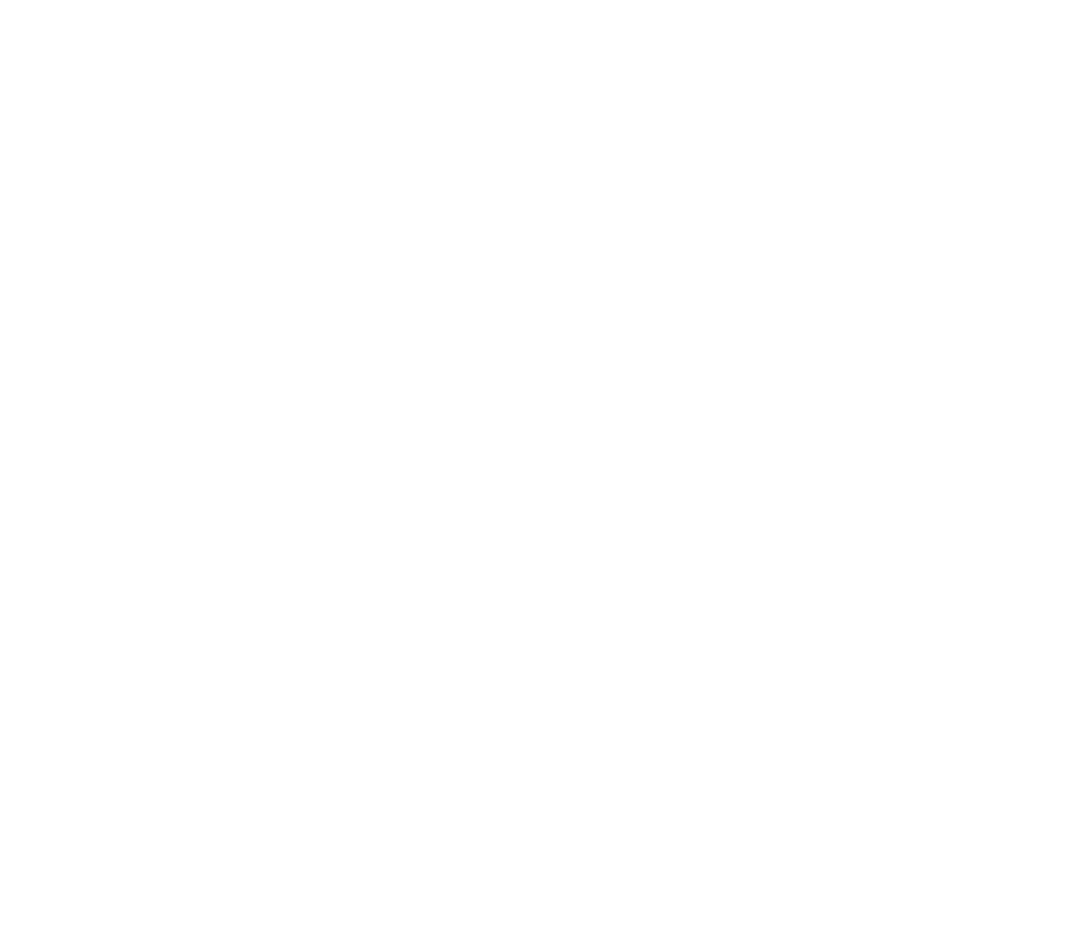
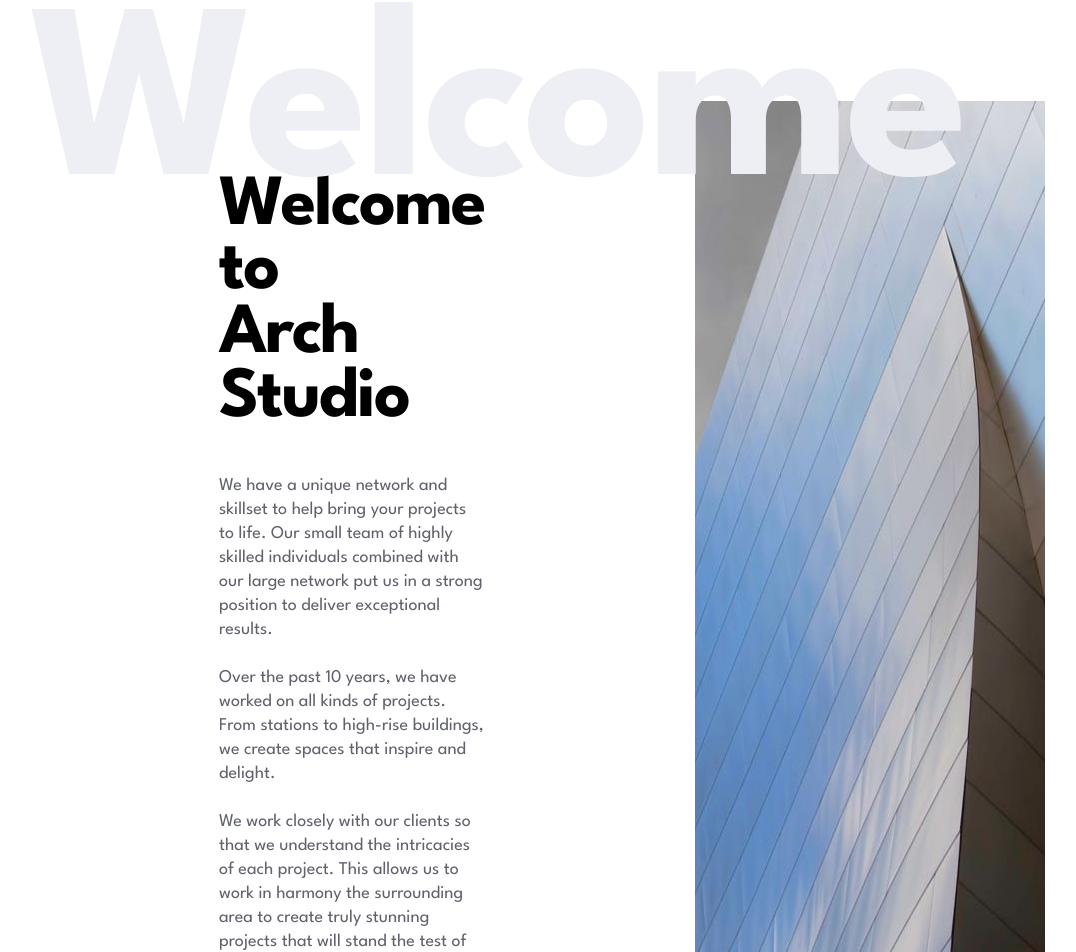
Before and after one commit to adarshcodes/arch-studio, a React (Create React App) app: page / in a window 1280 px wide. Shown: the part 966-1918 px from the top of the page, without its empty margins (136-1212 px from the left). Before the commit the page ends 880 px from the top, so only its background shows below. Built offline with nearby package versions, Linux system fonts and the light colour scheme.

Commit message:
styled the welcome component

```diff
--- /dev/null
+++ b/src/assets/sass/components/_welcome.styles.scss
@@ -0,0 +1,31 @@
+.welcome-section {
+	margin-top: 10rem;
+	margin-bottom: 20rem;
+	position: relative;
+
+	.bold-span {
+		position: absolute;
+		top: 0;
+		left: 0;
+		color: $very-light-grey;
+	}
+
+	&__content {
+		@include flex-row;
+		padding-top: 8.7rem;
+		width: 100%;
+
+		&__text-box {
+			@include flex-row;
+			padding: 7.4rem 21rem 1rem 19rem;
+		}
+
+		.welcome-title {
+			margin-bottom: 4.3rem;
+		}
+
+		.welcome-text {
+			color: $dark-grey;
+		}
+	}
+}
--- a/src/assets/sass/main.css
+++ b/src/assets/sass/main.css
@@ -205,6 +205,40 @@
   background-color: #1b1d23 !important;
 }
 
+.welcome-section {
+  margin-top: 10rem;
+  margin-bottom: 20rem;
+  position: relative;
+}
+
+.welcome-section .bold-span {
+  position: absolute;
+  top: 0;
+  left: 0;
+  color: #eeeff4;
+}
+
+.welcome-section__content {
+  display: flex;
+  flex-direction: row;
+  padding-top: 8.7rem;
+  width: 100%;
+}
+
+.welcome-section__content__text-box {
+  display: flex;
+  flex-direction: row;
+  padding: 7.4rem 21rem 1rem 19rem;
+}
+
+.welcome-section__content .welcome-title {
+  margin-bottom: 4.3rem;
+}
+
+.welcome-section__content .welcome-text {
+  color: #60636d;
+}
+
 .navbar {
   display: flex;
   flex-direction: row;
--- a/src/assets/sass/main.scss
+++ b/src/assets/sass/main.scss
@@ -11,6 +11,7 @@
 @import "./components/pagination.styles";
 @import "./components/button.styles";
 @import "./components/hero.styles";
+@import "./components/welcome.styles";
 
 // Routes
 @import "./routes/navigation.styles";
--- a/src/routes/home/home.component.jsx
+++ b/src/routes/home/home.component.jsx
@@ -4,6 +4,7 @@
 // importing components
 import Pagination from "../../components/pagination.component";
 import Hero from "./hero.component";
+import Welcome from "./welcome.component";
 
 export default function Home() {
 	return (
@@ -13,6 +14,7 @@
 			</Helmet>
 			<Pagination page={"home"} />
 			<Hero />
+			<Welcome />
 		</div>
 	);
 }
--- /dev/null
+++ b/src/routes/home/welcome.component.jsx
@@ -0,0 +1,44 @@
+import React from "react";
+
+import WelcomeImg from "../../assets/images/home/image-welcome.jpg";
+
+function Welcome() {
+	return (
+		<section className="welcome-section">
+			<span className="heading-xl bold-span">Welcome</span>
+			<div className="welcome-section__content">
+				<div className="welcome-section__content__text-box">
+					<div className="welcome-section__content__text">
+						<h3 className="heading-m welcome-title">
+							Welcome to <br /> Arch Studio
+						</h3>
+						<p className="welcome-text">
+							We have a unique network and skillset to help bring your projects
+							to life. Our small team of highly skilled individuals combined
+							with our large network put us in a strong position to deliver
+							exceptional results.
+							<br />
+							<br />
+							Over the past 10 years, we have worked on all kinds of projects.
+							From stations to high-rise buildings, we create spaces that
+							inspire and delight.
+							<br />
+							<br />
+							We work closely with our clients so that we understand the
+							intricacies of each project. This allows us to work in harmony the
+							surrounding area to create truly stunning projects that will stand
+							the test of time.
+						</p>
+					</div>
+				</div>
+				<img
+					src={WelcomeImg}
+					alt="architecture welcome"
+					className="welcome-img"
+				/>
+			</div>
+		</section>
+	);
+}
+
+export default Welcome;
```
Also changed, not shown: 1 other file (tests, documents, lock files or other folders).
